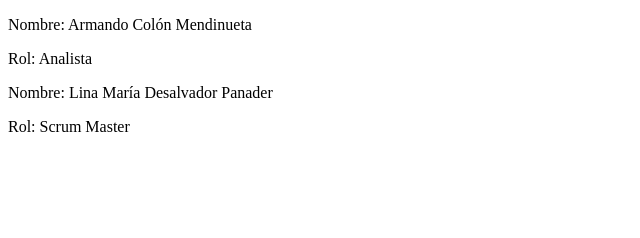
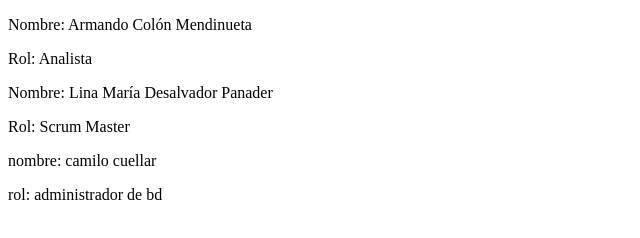
Before and after one commit to Co-codrilo/coco_desarrollo, a plain HTML site: page index.html in a window 1280 px wide. Shown: the whole page, without its empty margins (0-640 px from the left). Drawn offline with Linux system fonts and the light colour scheme.

Commit message:
commit admin bd

```diff
--- a/index.html
+++ b/index.html
@@ -15,5 +15,9 @@
         <p>Nombre: Lina María Desalvador Panader</p>
         <p>Rol: Scrum Master</p>
     </div>
+    <div>
+        <p>nombre: camilo cuellar</p>
+        <p>rol: administrador de bd</p>
+    </div>
 </body>
 </html>
```
